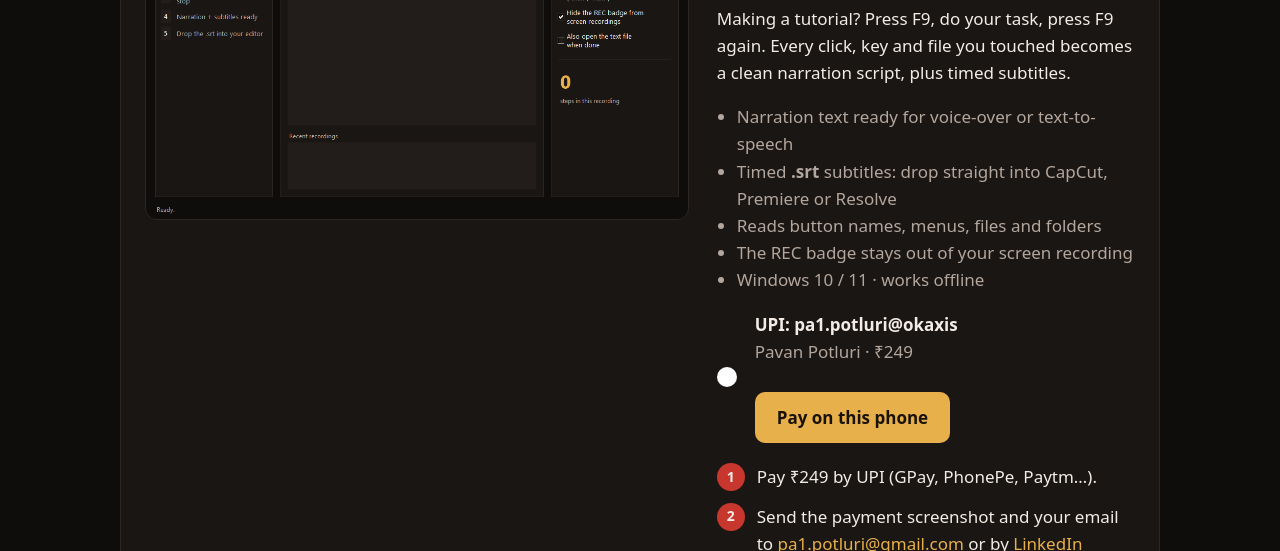
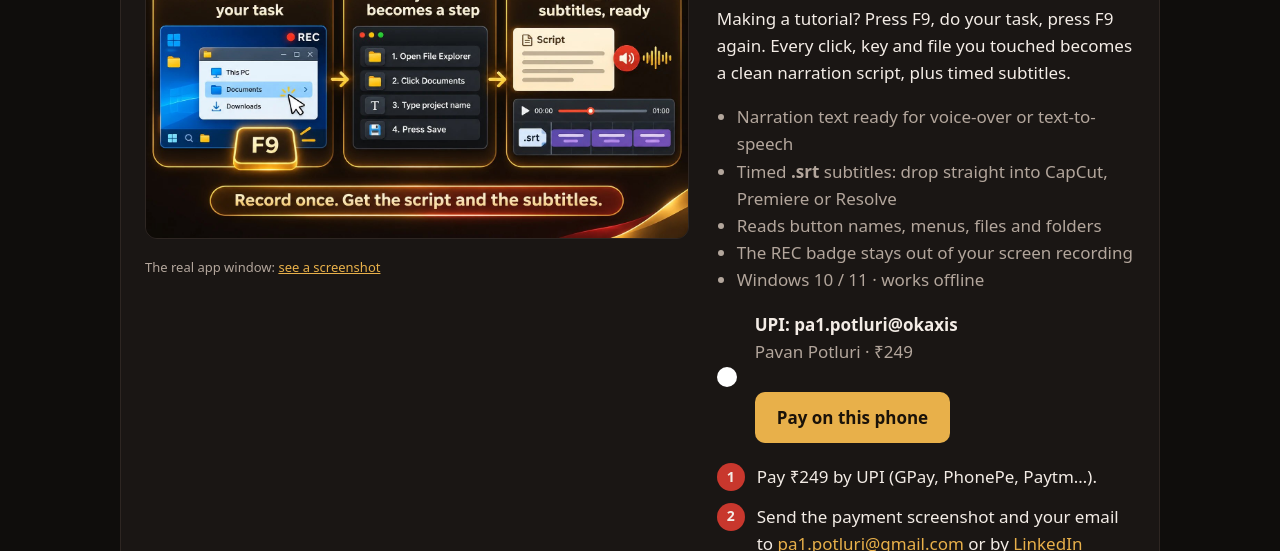
Before and after one commit to pa1potluri/pa1potluri.github.io, a plain HTML site: page tools/index.html in a window 1280 px wide. Shown: the part 549-1100 px from the top of the page. Drawn offline with Linux system fonts and the light colour scheme.

Commit message:
Tools: Step Narrator how-it-works picture
Co-Authored-By: Claude Opus 5.5 <noreply@anthropic.com>

```diff
--- a/tools/index.html
+++ b/tools/index.html
@@ -6,7 +6,7 @@
 <title>PKP Studio Tools | Pavan Kumar Potluri</title>
 <meta property="og:title" content="PKP Studio Tools">
 <meta property="og:description" content="Production tools built by a VFX Supervisor. Pay by UPI, get your key and download.">
-<meta property="og:image" content="https://pa1potluri.github.io/tools/img/step_narrator.png">
+<meta property="og:image" content="https://pa1potluri.github.io/tools/img/step_narrator_how.jpg">
 <meta property="og:url" content="https://pa1potluri.github.io/tools/">
 <meta property="og:type" content="website">
 <meta name="twitter:card" content="summary_large_image">
@@ -45,7 +45,7 @@ footer{padding:30px 0;color:var(--muted);font-size:14px;border-top:1px solid var
 
 <div class="wrap">
   <div class="product">
-    <div><img src="img/step_narrator.png" alt="Step Narrator window: steps, narration and settings"></div>
+    <div><img src="img/step_narrator_how.jpg" alt="How Step Narrator works: press F9 and do your task, every click becomes a step, narration and subtitles are ready" style="width:100%;border-radius:12px"><p class="sub" style="font-size:13px;margin-top:10px">The real app window: <a href="img/step_narrator.png" target="_blank" rel="noopener">see a screenshot</a></p></div>
     <div>
       <h2>Step Narrator</h2>
       <div class="price">₹249 <s style="font-size:18px;color:var(--muted);font-weight:600">₹499</s> <span style="font-size:13px;font-weight:700;color:#c8372d;vertical-align:middle">V1 LAUNCH · 50% OFF</span></div>
```
Also changed, not shown: tools/img/step_narrator_how.jpg (added).
